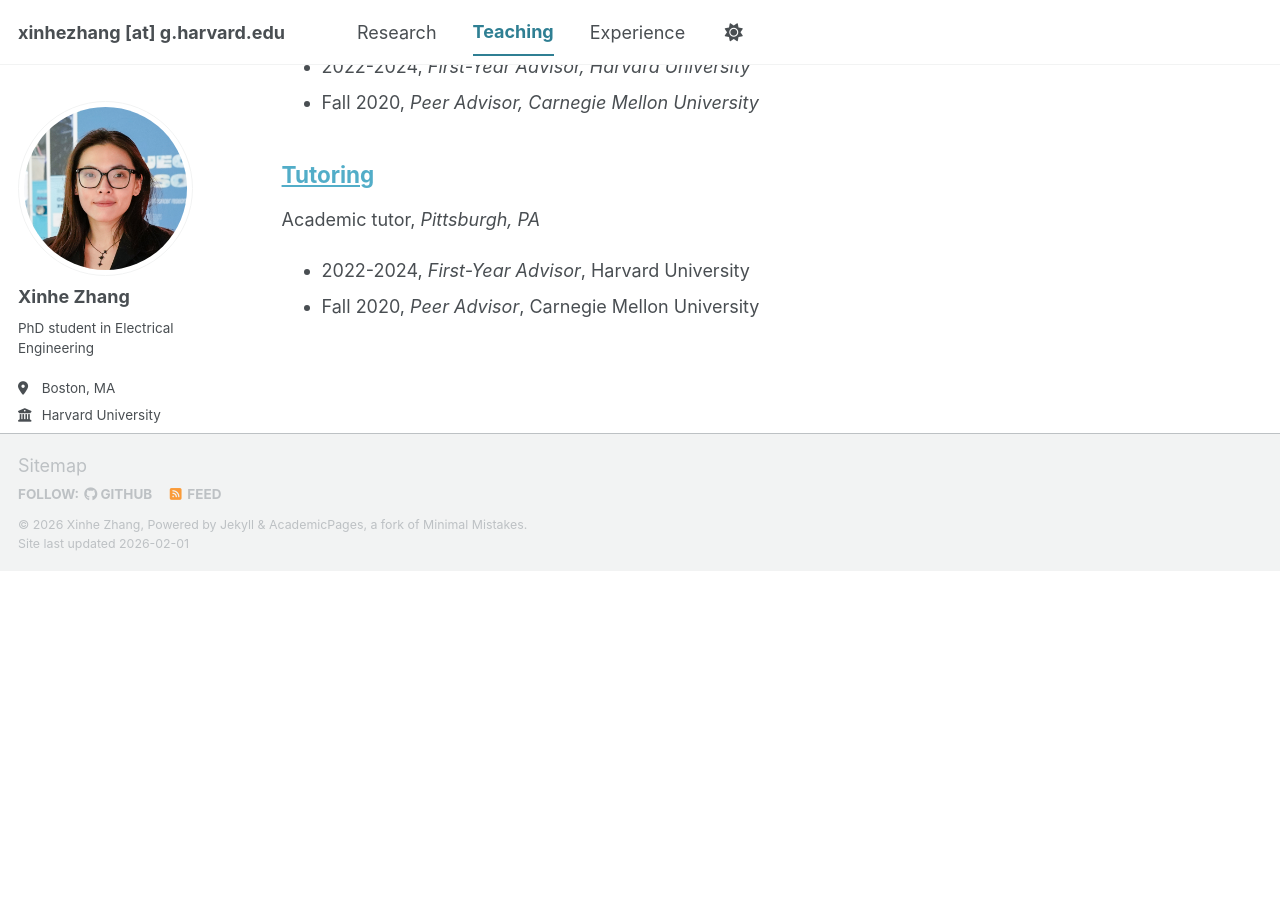
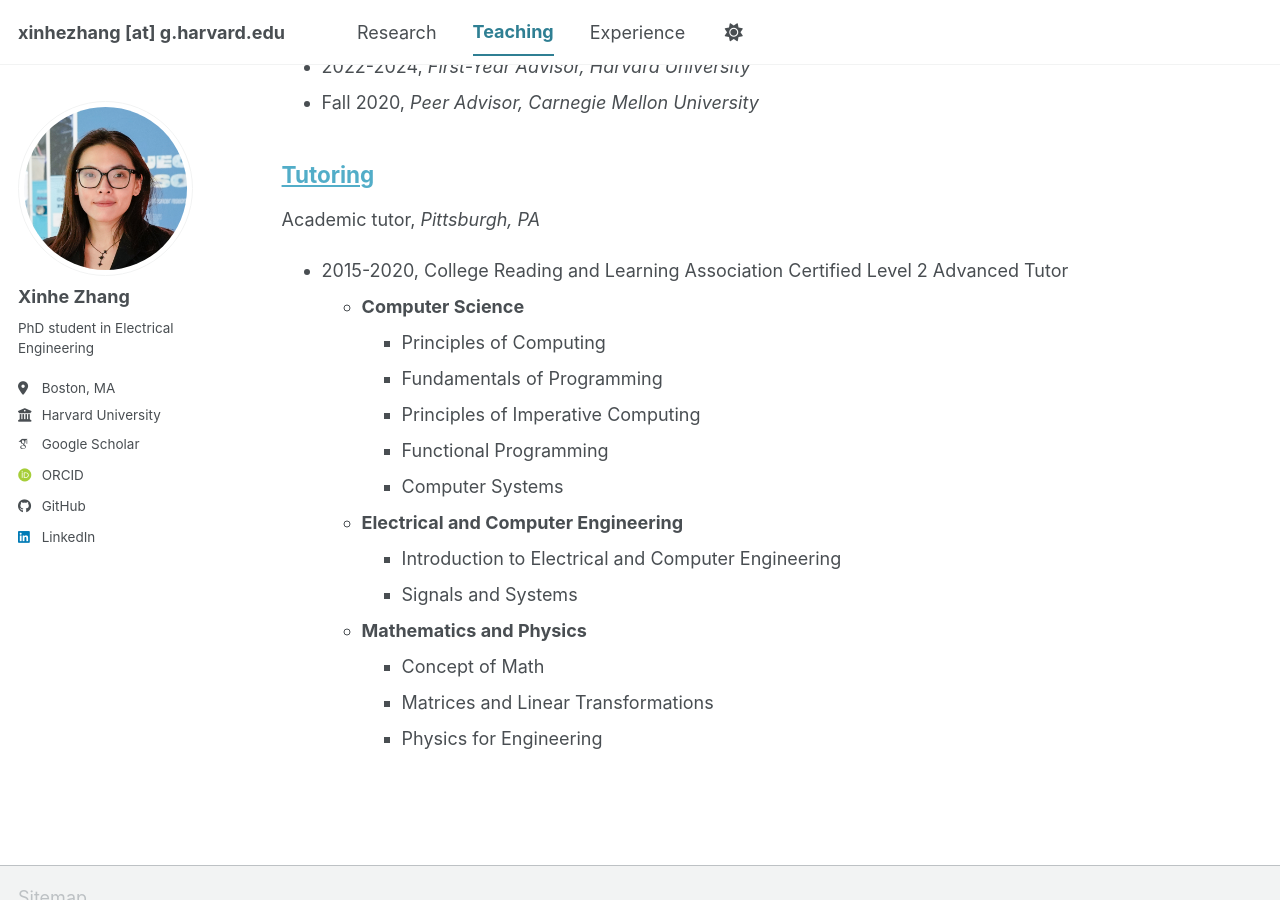
Before and after one commit to xinhez/xinhez.github.io, a Jekyll site: the page built from _pages/teaching.html, in a window 1280 px wide and 900 px high, scrolled down 947 px. Built offline with Jekyll 4.4.1, drawn with Linux system fonts in a browser that asks for light colours; some web fonts are replaced; a script bundle is joined from its source files by our own code; library files that are not in the unit come from our copies; before the commit the page ends 1518 px from its top, so only the background shows below that.

Commit message:
Update tutor

```diff
--- a/_teaching/0-tutor.md
+++ b/_teaching/0-tutor.md
@@ -6,5 +6,17 @@ permalink: /teaching/tutoring
 location: "Pittsburgh, PA"
 ---
 
-- 2022-2024, *First-Year Advisor*, Harvard University
-- Fall 2020, *Peer Advisor*, Carnegie Mellon University
+- 2015-2020, College Reading and Learning Association Certified Level 2 Advanced Tutor
+  - **Computer Science**
+    - Principles of Computing
+    - Fundamentals of Programming
+    - Principles of Imperative Computing
+    - Functional Programming
+    - Computer Systems
+  - **Electrical and Computer Engineering**
+    - Introduction to Electrical and Computer Engineering
+    - Signals and Systems
+  - **Mathematics and Physics**
+    - Concept of Math
+    - Matrices and Linear Transformations
+    - Physics for Engineering
```
